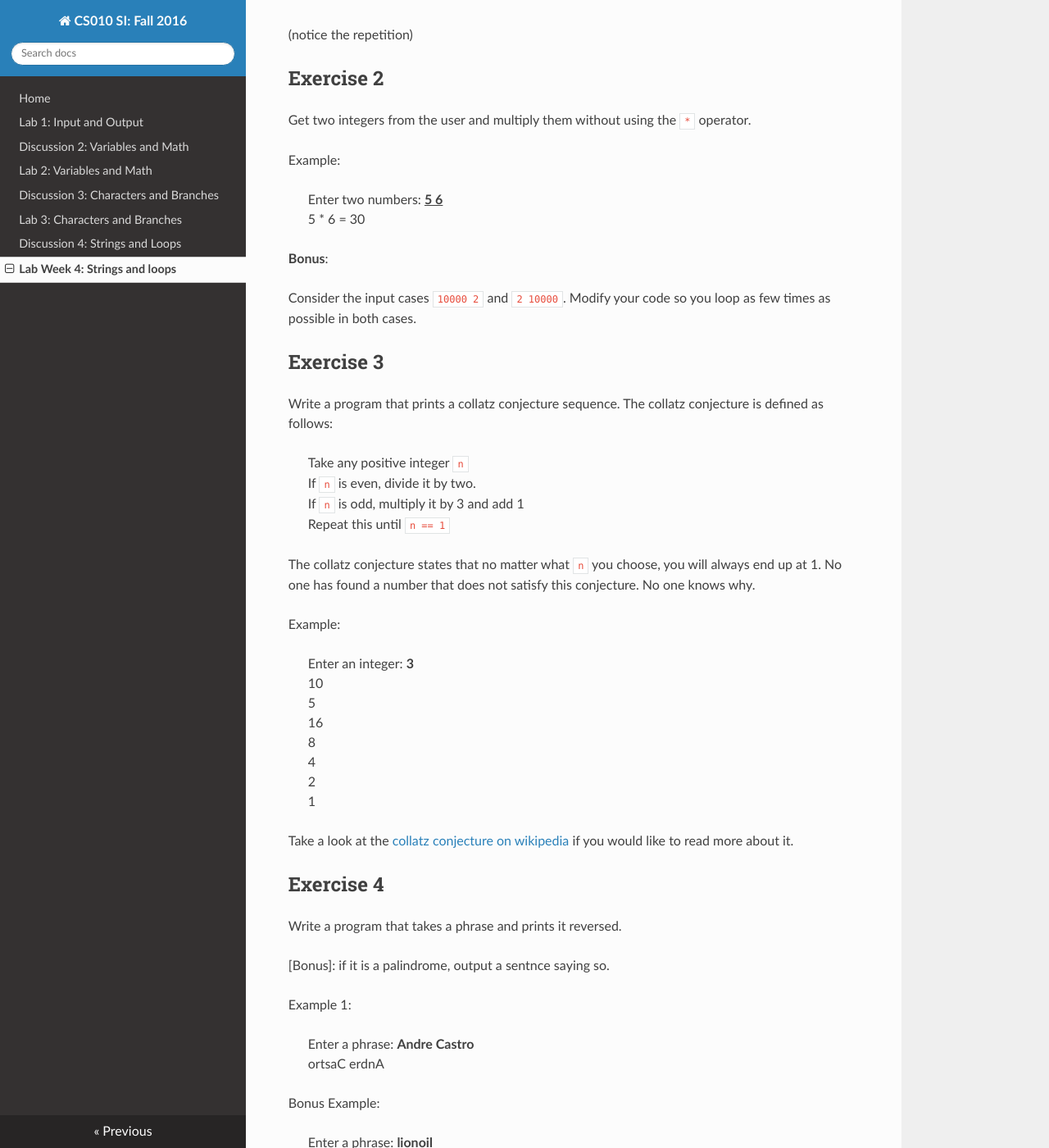
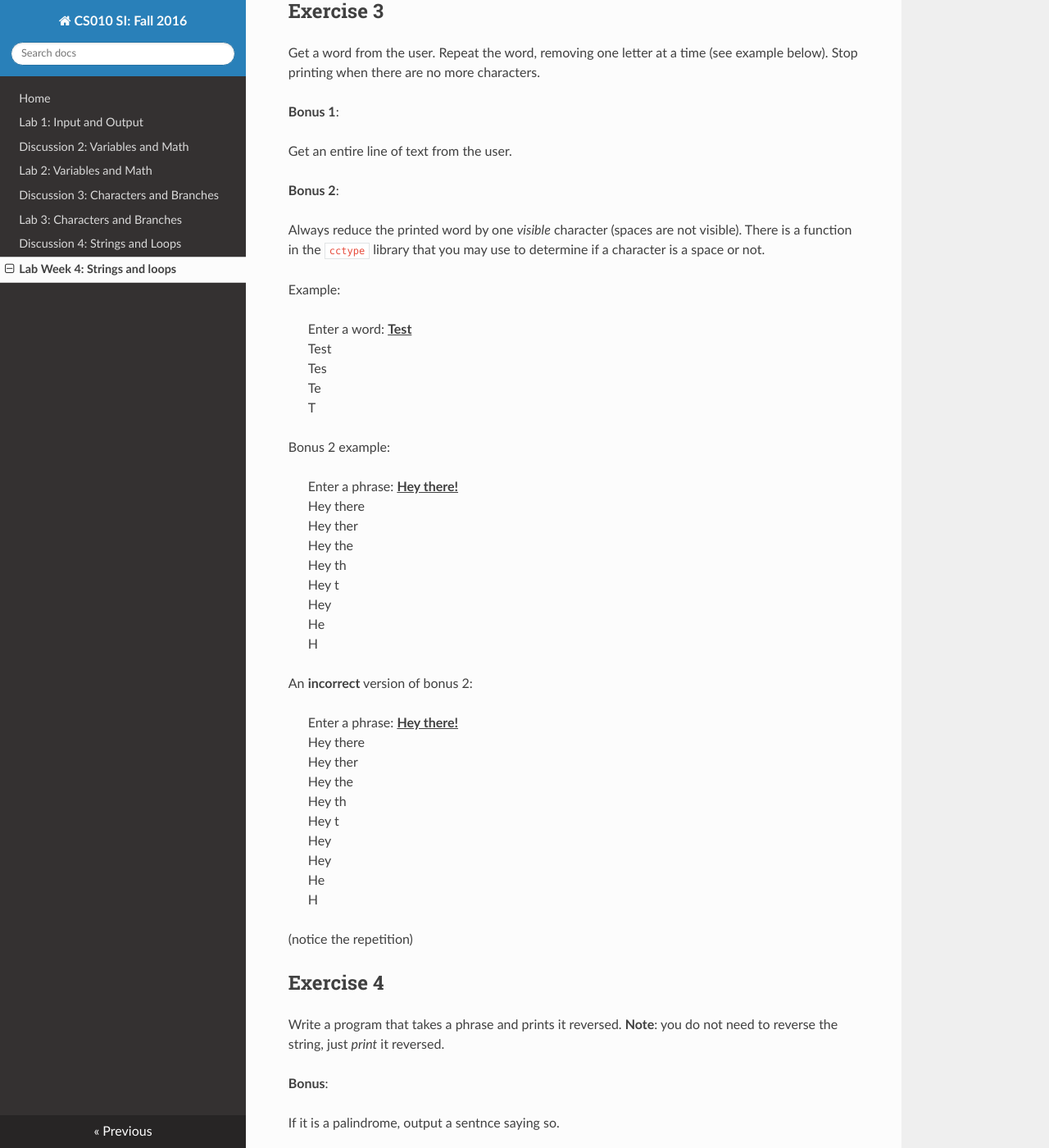
Before and after one commit to cs-si-ucr/cs10, an MkDocs documentation site: the page built from docs/lab04.md, in a window 1280 px wide and 1400 px high, scrolled down 1109 px. Shown: the whole window at 82% size. Built offline with MkDocs 1.6.1, drawn with Linux system fonts in a browser that asks for light colours; nearby versions of some CDN libraries; old or Windows-style settings are respelled for this version of MkDocs; some of the changed text lies outside the part shown.

Commit message:
change w4 materials

```diff
--- a/docs/lab04.md
+++ b/docs/lab04.md
@@ -6,9 +51,11 @@ Repeat the word, removing one letter at a time (see example below).
 Stop printing when there are no more characters.
 
 **Bonus 1**:
+
 Get an entire line of text from the user.
 
 **Bonus 2**:
+
 Always reduce the printed word by one *visible* character (spaces are not visible).
 There is a function in the `cctype` library that you may use to determine if a character is a space or not.
 
@@ -20,7 +67,7 @@ Example:
 > Te </br>
 > T
 
-Bonus 2 Example:
+Bonus 2 example:
 
 > Enter a phrase: <u>**Hey there!**</u></br>
 > Hey there</br>
@@ -40,7 +87,7 @@ An **incorrect** version of bonus 2:
 > Hey the</br>
 > Hey th</br>
 > Hey t</br>
-> Hey</br>
+> Hey </br>
 > Hey</br>
 > He</br>
 > H</br>
@@ -48,66 +95,24 @@ An **incorrect** version of bonus 2:
 (notice the repetition)
 
 
-Exercise 2
----
-
-Get two integers from the user and multiply them without using the `*` operator.
-
-Example:
-
-> Enter two numbers: <u>**5 6**</u></br>
-> 5 * 6 = 30
-
-**Bonus**:
-
-Consider the input cases `10000 2` and `2 10000`.
-Modify your code so you loop as few times as possible in both cases.
-
-
-Exercise 3
----
-
-Write a program that prints a collatz conjecture sequence.
-The collatz conjecture is defined as follows:
-
-> Take any positive integer ``n``<br>
-> If ``n`` is even, divide it by two.<br>
-> If ``n`` is odd, multiply it by 3 and add 1<br>
-> Repeat this until ``n == 1``<br>
-
-The collatz conjecture states that no matter what ``n`` you choose, you will always end up at 1.
-No one has found a number that does not satisfy this conjecture.
-No one knows why.
-
-Example:
-
-> Enter an integer: **3**</br>
-> 10</br>
-> 5</br>
-> 16</br>
-> 8</br>
-> 4</br>
-> 2</br>
-> 1
-
-Take a look at the [collatz conjecture on wikipedia](https://en.wikipedia.org/wiki/Collatz_conjecture) if you would like to read more about it.
-
-
 Exercise 4
 ---
 
 Write a program that takes a phrase and prints it reversed.
+**Note**: you do not need to reverse the string, just *print* it reversed.
 
-[Bonus]: if it is a palindrome, output a sentnce saying so.
+**Bonus**:
+
+If it is a palindrome, output a sentnce saying so.
 
 Example 1:
 
-> Enter a phrase: **Andre Castro**<br>
+> Enter a phrase: <u>**Andre Castro**</u><br>
 > ortsaC erdnA
 
 Bonus Example:
 
-> Enter a phrase: **lionoil**<br>
+> Enter a phrase: <u>**lionoil**</u><br>
 > lionoil<br>
 > lionoil is a palindrome!
 
@@ -122,7 +127,7 @@ Read a single word as the password.
 Output a hint if the user gets it wrong.
 
 [Bonus]: treat words with lowercase and uppercase letters the same.
- For instance, ``WorD`` and ``woRd`` should both be considered correct.
+ For instance, `WorD` and `woRd` should both be considered correct.
 
 Example 1:
 
```
Also changed, not shown: other parts of docs/lab04.md (+45 -0 lines), docs/dis04.md (+5 -3 lines).
